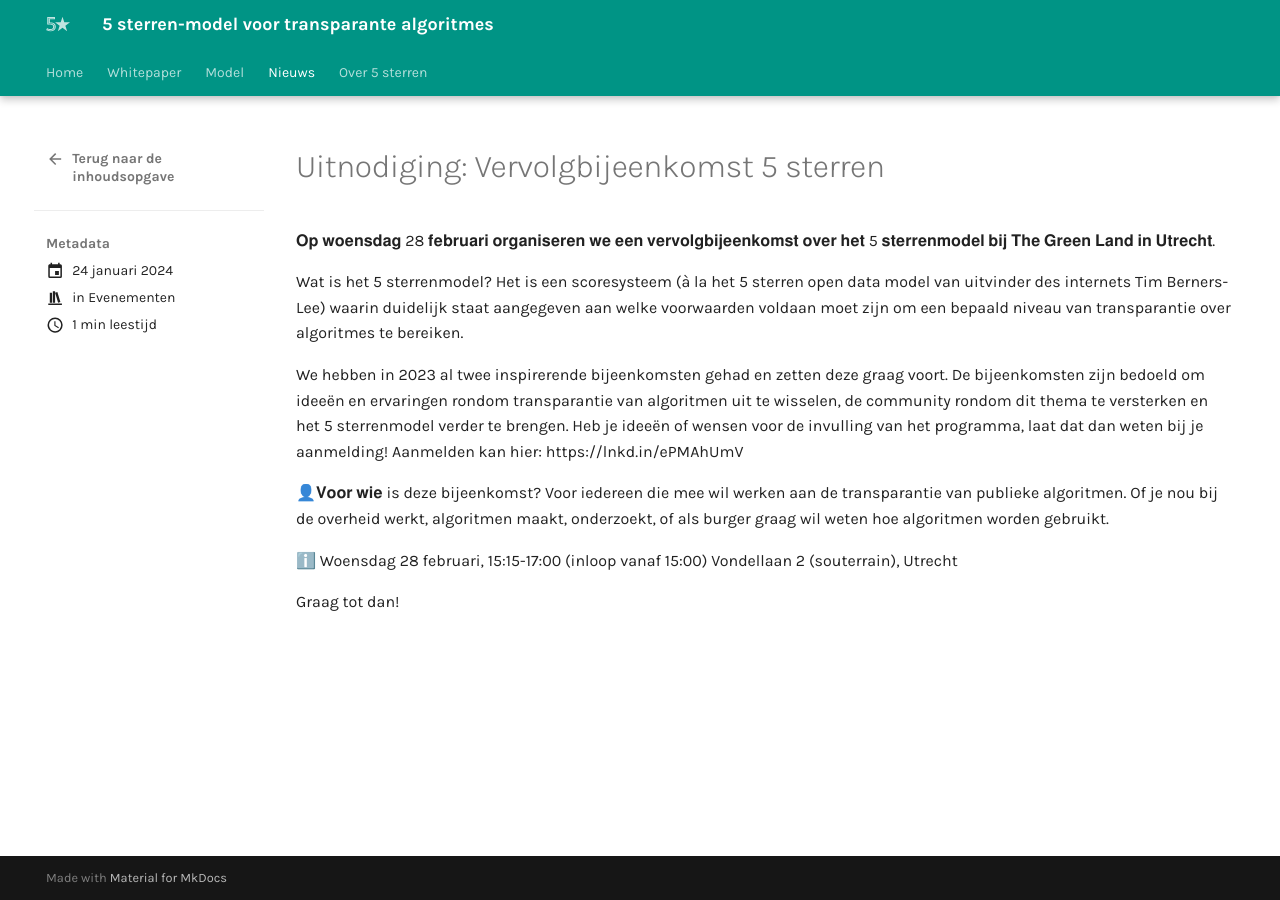
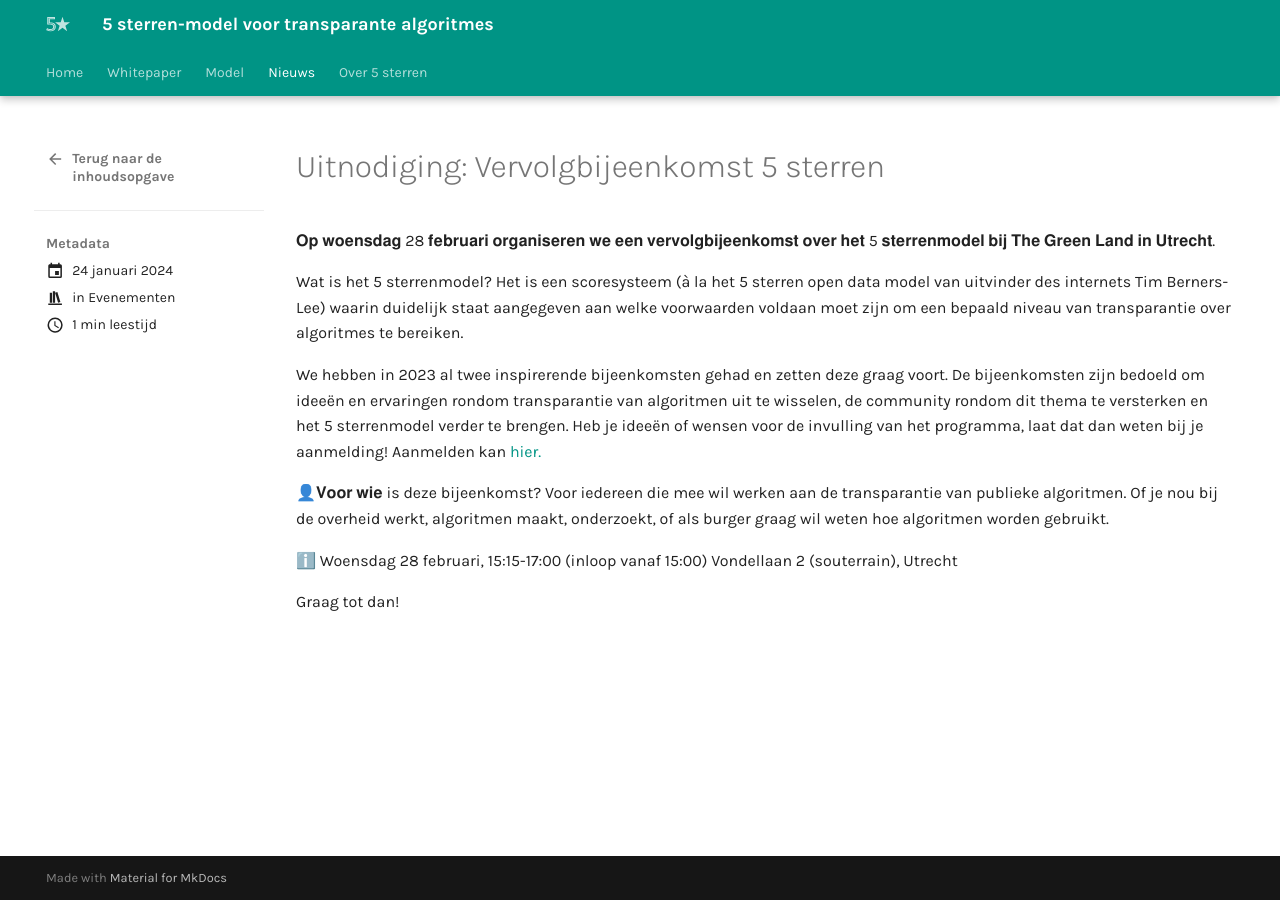
Before and after one commit to thegreenland/5-sterren-toolkit, an MkDocs documentation site: the page built from docs/blog/posts/Uitnodiging: Vervolgbijeenkomst 5 sterren.md, in a window 1280 px wide. Built offline with MkDocs 1.6.1 and Material for MkDocs 9.7.7, drawn with Linux system fonts in a browser that asks for light colours.

Commit message:
Update Uitnodiging: Vervolgbijeenkomst 5 sterren.md

```diff
--- a/docs/blog/posts/Uitnodiging: Vervolgbijeenkomst 5 sterren.md
+++ b/docs/blog/posts/Uitnodiging: Vervolgbijeenkomst 5 sterren.md
@@ -7,7 +7,7 @@ categories:
 
 Wat is het 5 sterrenmodel? Het is een scoresysteem (à la het 5 sterren open data model van uitvinder des internets Tim Berners-Lee) waarin duidelijk staat aangegeven aan welke voorwaarden voldaan moet zijn om een bepaald niveau van transparantie over algoritmes te bereiken.
 
-We hebben in 2023 al twee inspirerende bijeenkomsten gehad en zetten deze graag voort. De bijeenkomsten zijn bedoeld om ideeën en ervaringen rondom transparantie van algoritmen uit te wisselen, de community rondom dit thema te versterken en het 5 sterrenmodel verder te brengen. Heb je ideeën of wensen voor de invulling van het programma, laat dat dan weten bij je aanmelding! Aanmelden kan hier: https://lnkd.in/ePMAhUmV
+We hebben in 2023 al twee inspirerende bijeenkomsten gehad en zetten deze graag voort. De bijeenkomsten zijn bedoeld om ideeën en ervaringen rondom transparantie van algoritmen uit te wisselen, de community rondom dit thema te versterken en het 5 sterrenmodel verder te brengen. Heb je ideeën of wensen voor de invulling van het programma, laat dat dan weten bij je aanmelding! Aanmelden kan [hier.](https://lnkd.in/ePMAhUmV)
 
 👤𝐕𝐨𝐨𝐫 𝐰𝐢𝐞 is deze bijeenkomst? Voor iedereen die mee wil werken aan de transparantie van publieke algoritmen. Of je nou bij de overheid werkt, algoritmen maakt, onderzoekt, of als burger graag wil weten hoe algoritmen worden gebruikt.
 
```
